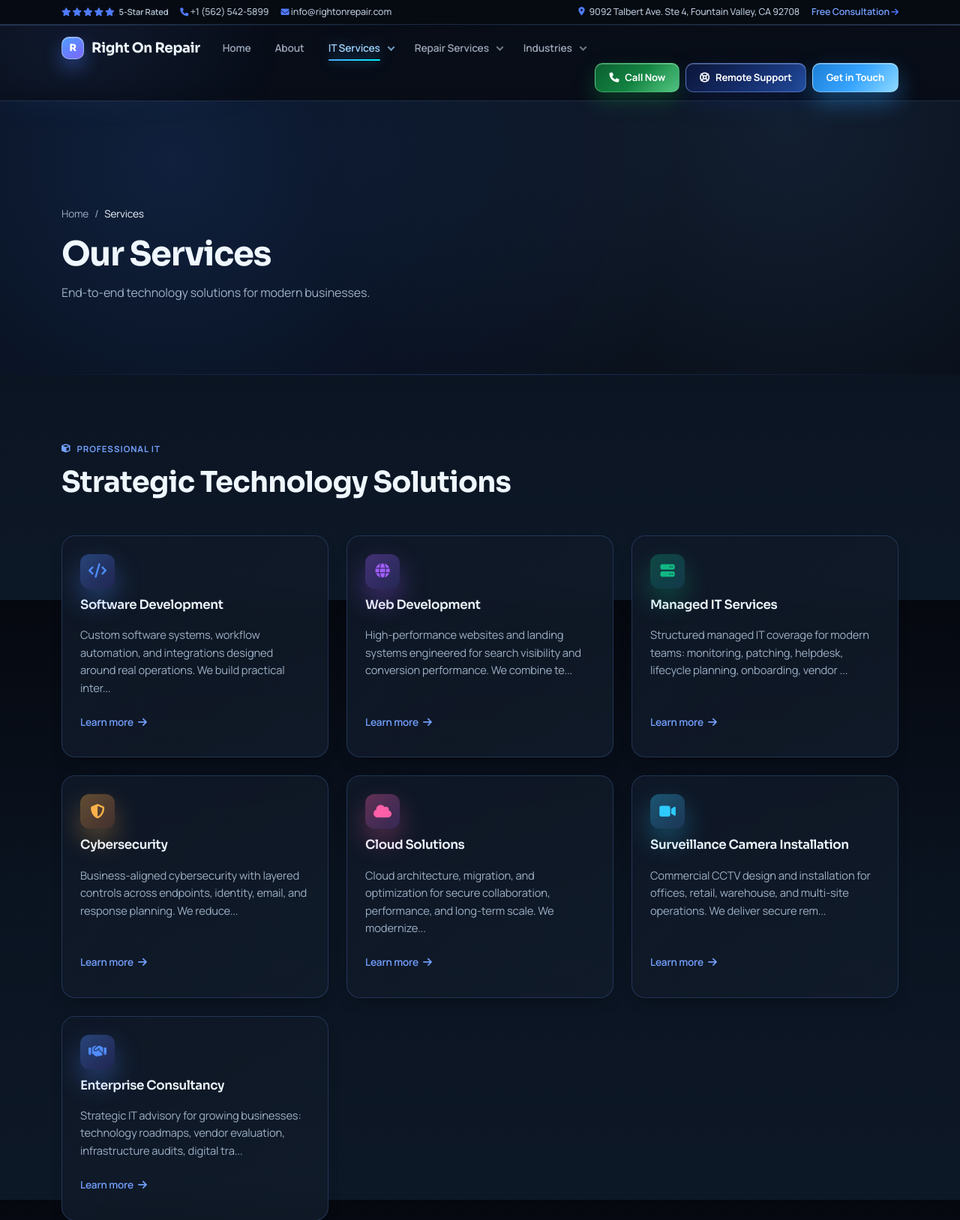
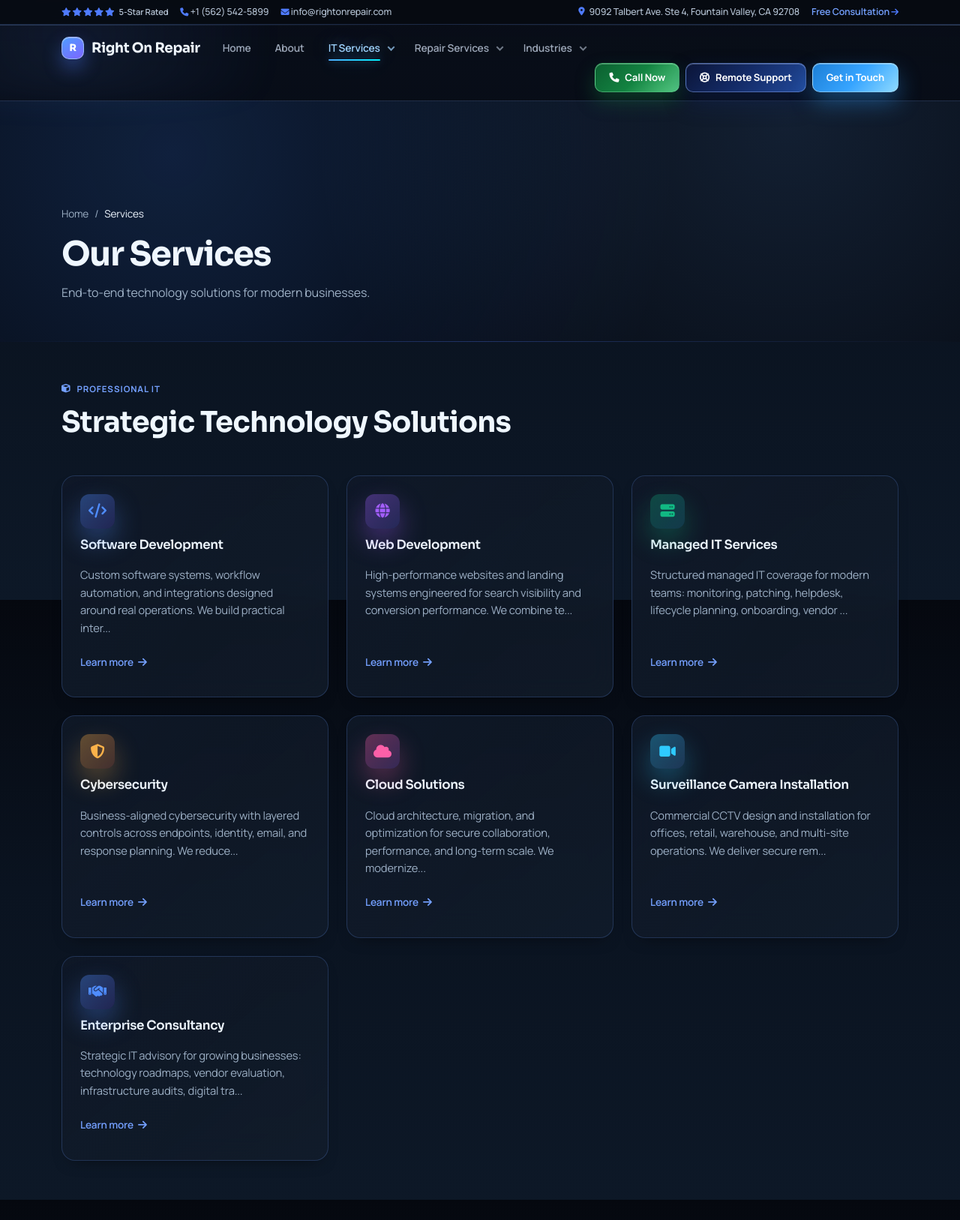
Before and after one commit to Sharky1925/my-launcher-ready, a Flask app: page /services in a window 1280 px wide. Shown: the top 1627 px of the page at 75% size. Run offline with Flask 3, Linux system fonts and the light colour scheme; data comes from the database, SQL or seed files in the repository.

Commit message:
Reduce page-header-to-content gap on services and industries pages
Co-Authored-By: Claude Opus 4.6 <noreply@anthropic.com>

```diff
--- a/app/static/css/style.css
+++ b/app/static/css/style.css
@@ -1525,6 +1525,8 @@ p { margin: 0 0 16px; }
   background: var(--bg); padding: 140px 0 80px;
   position: relative; overflow: hidden;
 }
+.page-header--compact { padding-bottom: 36px; }
+.page-header--compact + .section { padding-top: 48px; }
 .page-header::before {
   content: ''; position: absolute; inset: 0;
   background: radial-gradient(circle at 18% 22%, rgba(59,130,246,0.2), transparent 62%),
@@ -3597,6 +3599,8 @@ p { margin: 0 0 16px; }
   .stat-grid { grid-template-columns: 1fr 1fr; }
   .contact-form-wrap, .contact-info-card, .service-detail-hero { padding: 20px; }
   .page-header { padding: 120px 0 50px; }
+  .page-header--compact { padding-bottom: 24px; }
+  .page-header--compact + .section { padding-top: 32px; }
   .section-header h2, .section-heading h2 { font-size: 1.4rem; }
   .chip-list { justify-content: center; }
   .service-kicker-badge {
--- a/app/templates/base.html
+++ b/app/templates/base.html
@@ -25,7 +25,7 @@
   <meta name="twitter:title" content="{{ self.og_title() }}">
   <meta name="twitter:description" content="{{ self.og_description() }}">
   <meta name="twitter:image" content="{{ request.url_root.rstrip('/') }}{{ url_for('static', filename='icon.png') }}">
-  {% set asset_v = '20260220-security-v6' %}
+  {% set asset_v = '20260220-compact-v7' %}
   <!-- Fonts & CSS -->
   <link rel="preconnect" href="https://fonts.googleapis.com">
   <link rel="preconnect" href="https://fonts.gstatic.com" crossorigin>
--- a/app/templates/industries.html
+++ b/app/templates/industries.html
@@ -21,7 +21,7 @@
 {% endblock %}
 
 {% block content %}
-<section class="page-header">
+<section class="page-header page-header--compact">
   <div class="container">
     <nav aria-label="breadcrumb">
       <ol class="breadcrumb">
--- a/app/templates/services.html
+++ b/app/templates/services.html
@@ -24,7 +24,7 @@
 {% endblock %}
 
 {% block content %}
-<section class="page-header">
+<section class="page-header page-header--compact">
   <div class="container">
     <nav aria-label="breadcrumb">
       <ol class="breadcrumb">
```
